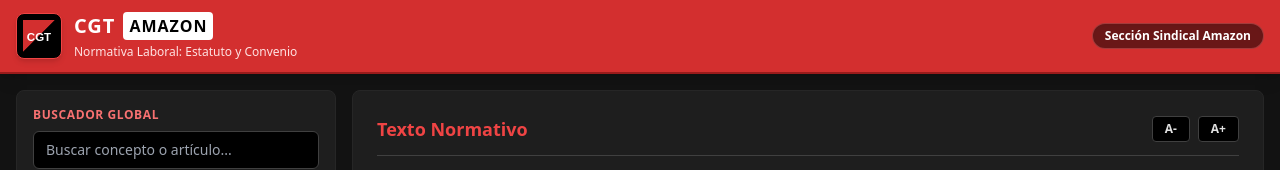
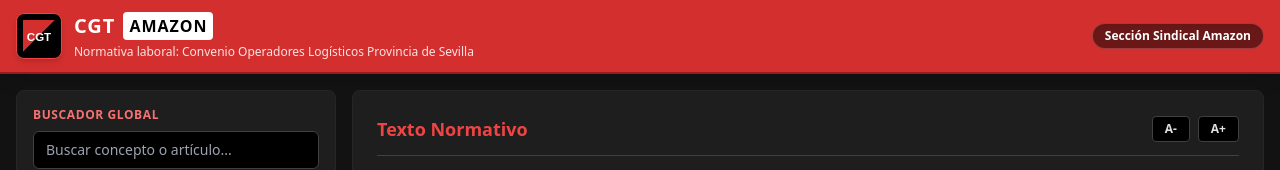
Before and after one commit to cgtdqa4/BUSCADOR-CONVENIO-COLECTIVO, a plain HTML site: page index.html in a window 1280 px wide. Shown: the top 170 px of the page. Drawn offline with nearby package versions, Linux system fonts and the light colour scheme; no server answers.

Commit message:
Update title and content for labor regulations page

```diff
--- a/index.html
+++ b/index.html
@@ -3,7 +3,7 @@
 <head>
     <meta charset="UTF-8">
     <meta name="viewport" content="width=device-width, initial-scale=1.0">
-    <title>Normativa Laboral - CGT AMAZON</title>
+    <title>Convenio Operadores Logísticos Sevilla - CGT AMAZON</title>
     <script src="https://cdn.tailwindcss.com"></script>
     <script>
         tailwind.config = {
@@ -49,7 +49,7 @@
                     <h1 class="text-xl font-black tracking-wider leading-none text-white flex items-center gap-2">
                         CGT <span class="text-black bg-white px-1.5 py-0.5 rounded text-base font-bold">AMAZON</span>
                     </h1>
-                    <p class="text-xs text-red-100 mt-1 font-medium">Normativa Laboral: Estatuto y Convenio</p>
+                    <p class="text-xs text-red-100 mt-1 font-medium">Normativa laboral: Convenio Operadores Logísticos Provincia de Sevilla</p>
                 </div>
             </div>
 
@@ -102,7 +102,6 @@
         let fullData = [];
         let fontSize = 14;
 
-        // Normaliza las distintas claves (estatuto vs convenio) para tratarlas igual
         function normalizeData(estatutoRaw, convenioRaw) {
             const normalizedEstatuto = (estatutoRaw || []).map(sec => ({
                 id: sec.id,
@@ -141,7 +140,6 @@
                 console.warn('No se pudo cargar estatuto.json:', e);
             }
 
-            // Detecta la variable global 'conveniodata' (o 'convenioData') de tu script
             const rawConvenio = (typeof conveniodata !== 'undefined') ? conveniodata :
                                (typeof convenioData !== 'undefined') ? convenioData : [];
 
@@ -169,7 +167,6 @@
                 if (section.articles) {
                     section.articles.forEach(art => {
                         const link = document.createElement('a');
-                        // Sanitiza el ID del enlace (por si num viene como "Artículo 1")
                         const safeId = String(art.num).replace(/\s+/g, '_');
                         link.href = `#art_${safeId}`;
                         link.className = 'block px-2 py-1 rounded hover:bg-black hover:text-red-400 transition-colors text-xs text-neutral-300 truncate';
```
